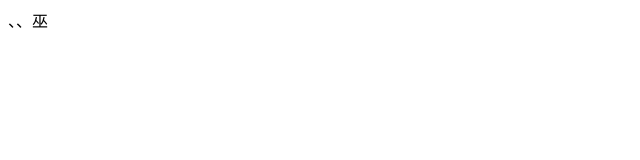
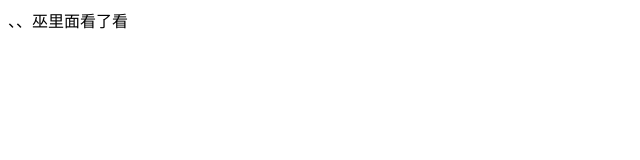
Before and after one commit to wuzhaojun520/OA, a plain HTML site: page index.html in a window 1280 px wide. Shown: the whole page, without its empty margins (0-640 px from the left). Drawn offline with Linux system fonts and the light colour scheme.

```diff
--- a/index.html
+++ b/index.html
@@ -5,6 +5,6 @@
     <title></title>
 </head>
 <body>
-、、巫
+、、巫里面看了看
 </body>
 </html>
```
Also changed, not shown: 1 other file.
